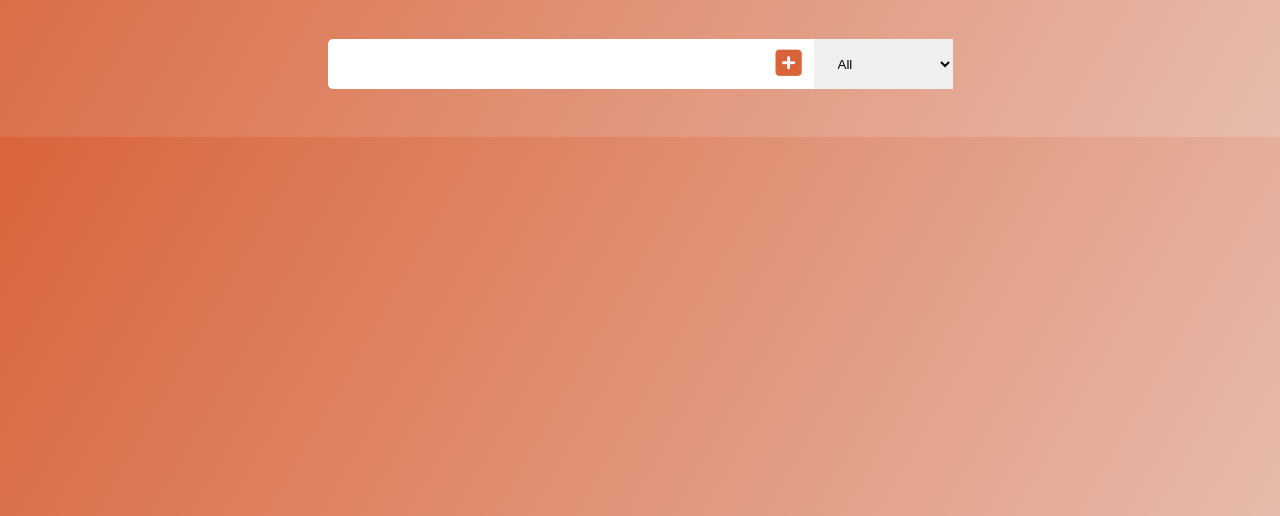
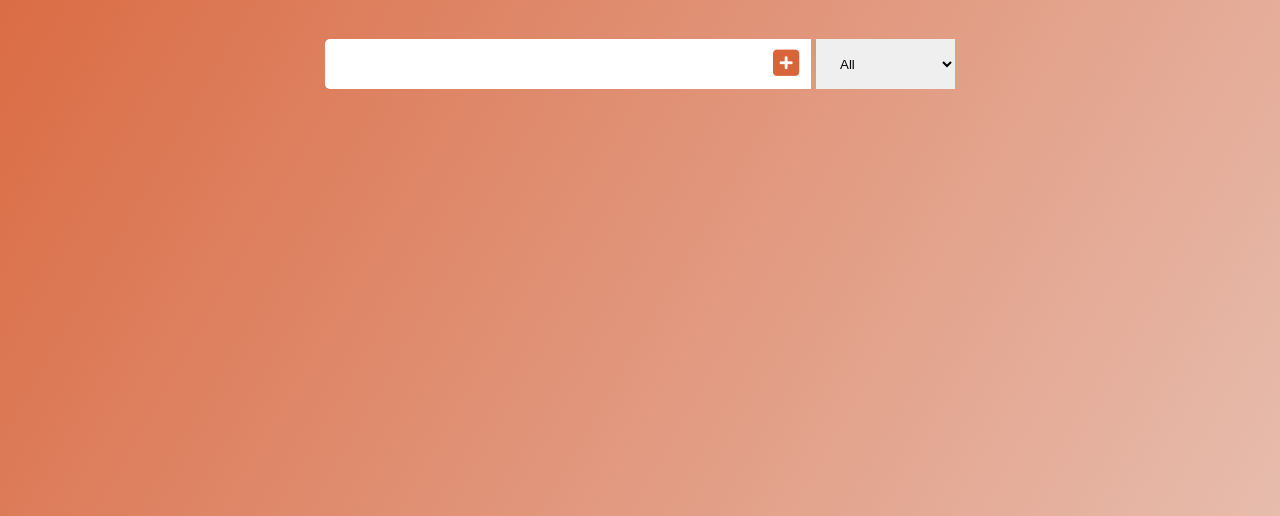
Before and after one commit to ajibxla/todo-list, a plain HTML site: page index.html in a window 1280 px wide. Shown: the part 284-800 px from the top of the page. Drawn offline with Linux system fonts and the light colour scheme.

Commit message:
Update style.css

```diff
--- a/style.css
+++ b/style.css
@@ -10,6 +10,7 @@ body {
   display: flex;
   justify-content: center;
   font-family: "Poppins", sans-serif;
+  height:100vh;
 }
 
 .container {
@@ -66,6 +67,7 @@ body {
   border: none;
   outline: none;
   padding: 0 20px;
+  margin-left:5px;
 }
 
 .todo-items {
```
